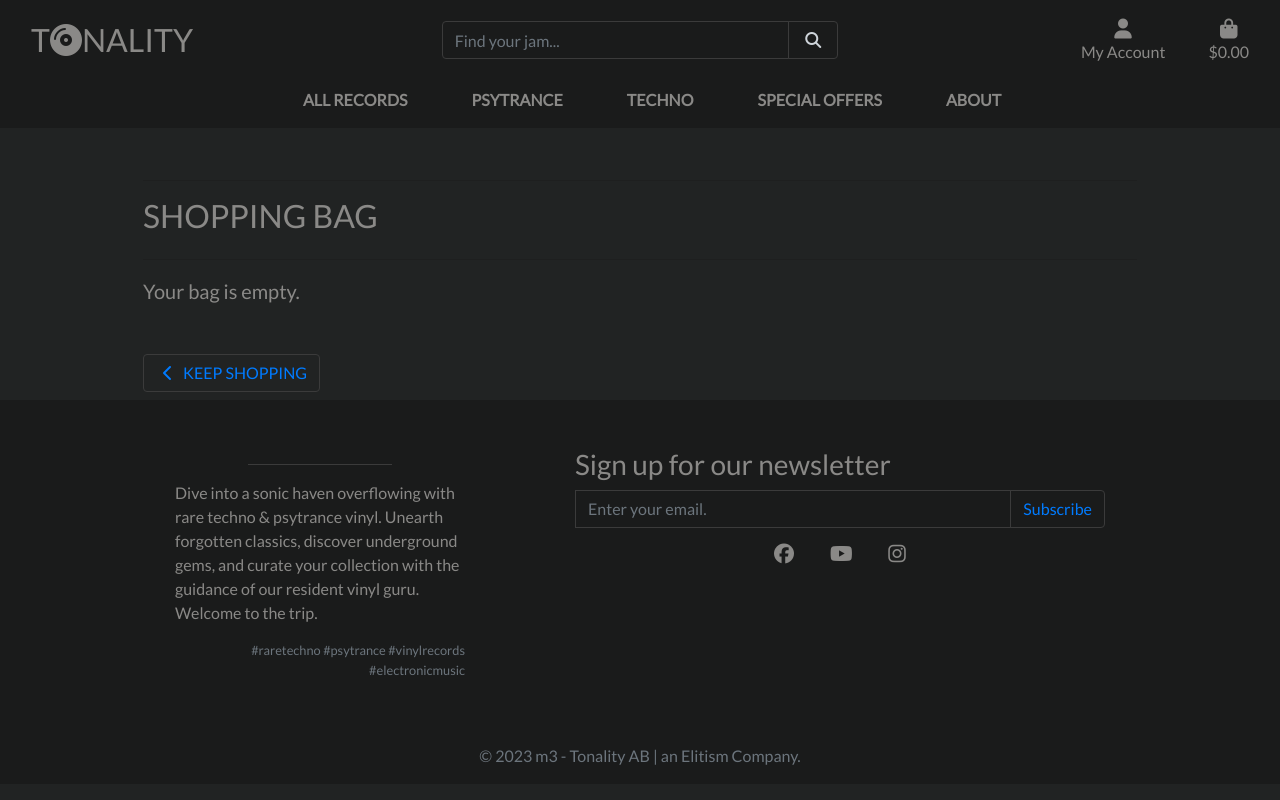
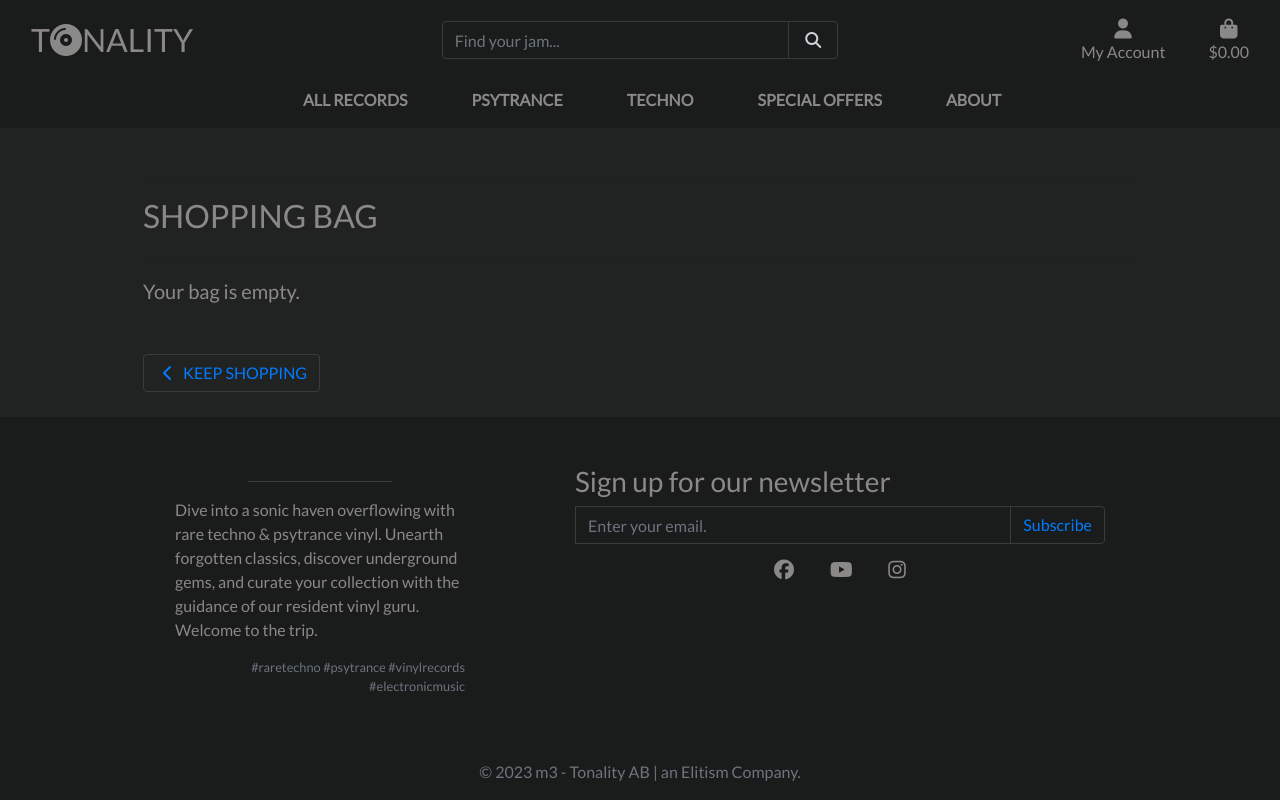
Before and after one commit to zakenaio/pp5-tonality, a Django app: page /bag/ in a window 1280 px wide. Run offline with Django 5.2, Linux system fonts and the light colour scheme; some libraries are stand-ins or nearby versions.

Commit message:
Changes to footer

```diff
--- a/static/css/base.css
+++ b/static/css/base.css
@@ -6,7 +6,7 @@ html, body {
 
 
 body {
-    height: calc(100vh - 164px);
+    height: 100vh;
     display: flex;
     flex-direction: column;
     font-family: 'Lato';
```
